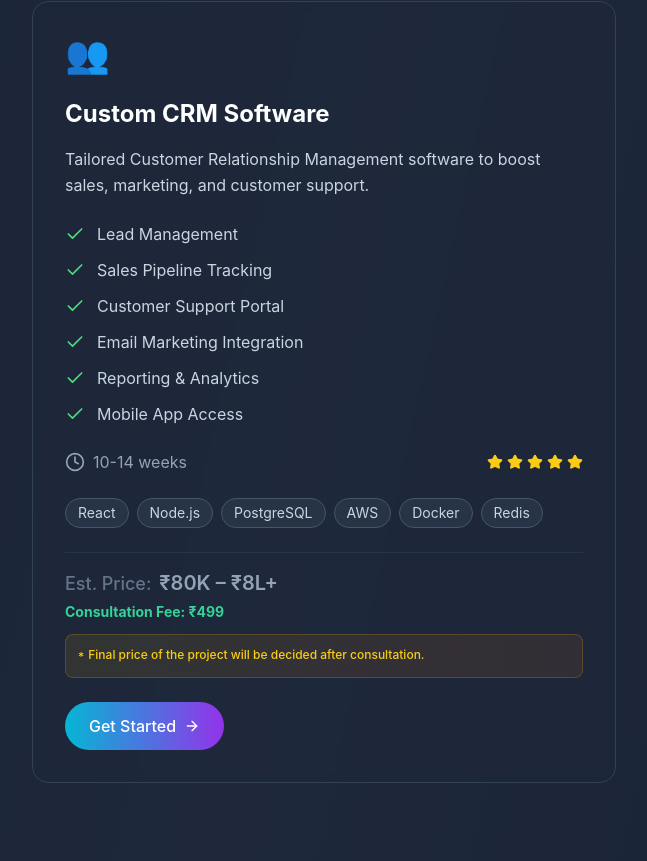
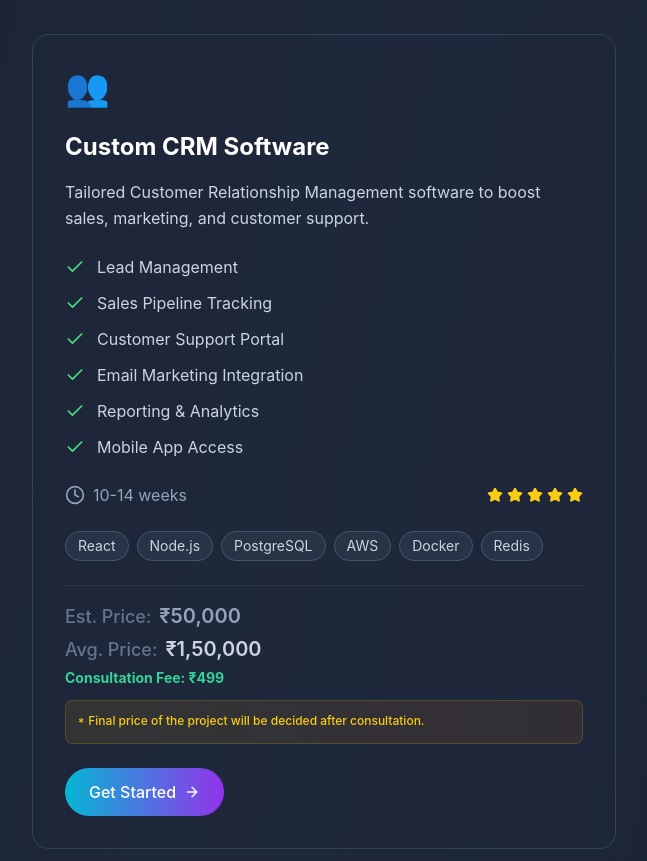
Before and after one commit to logisaar/logisaarsite, a React (Create React App) app: page /services in a window 1280 px wide. Shown: the part 3911-4772 px from the top of the page, without its empty margins (0-647 px from the left). Built offline with nearby package versions, Linux system fonts and the light colour scheme.

Commit message:
change in price

```diff
--- a/src/data/mockData.js
+++ b/src/data/mockData.js
@@ -516,7 +516,8 @@ export const services = [
       "Workflow Optimization"
     ],
     technologies: ["OpenAI API", "Python", "TensorFlow", "PyTorch", "UiPath", "Zapier"],
-    startingPrice: "₹1,50,000",
+    startingPrice: "₹80,000",
+    averagePrice: "₹1,20,000",
     deliveryTime: "6-12 weeks"
   },
   {
@@ -533,7 +534,8 @@ export const services = [
       "Custom AI Models"
     ],
     technologies: ["LangChain", "AutoGPT", "Vector Databases", "LlamaIndex", "Deep Learning"],
-    startingPrice: "₹3,00,000",
+    startingPrice: "₹1,50,000",
+    averagePrice: "₹2,50,000",
     deliveryTime: "8-16 weeks"
   },
   {
@@ -550,7 +552,8 @@ export const services = [
       "Mobile App Access"
     ],
     technologies: ["React", "Node.js", "PostgreSQL", "AWS", "Docker", "Redis"],
-    startingPrice: "₹80K – ₹8L+",
+    startingPrice: "₹50,000",
+    averagePrice: "₹1,50,000",
     deliveryTime: "10-14 weeks"
   }
 
--- a/src/pages/Services.jsx
+++ b/src/pages/Services.jsx
@@ -107,6 +107,12 @@ const Services = () => {
                     <span className="text-lg text-slate-500 font-medium">Est. Price:</span>
                     <span className="text-xl text-slate-400 font-semibold">{service.startingPrice}</span>
                   </div>
+                  {service.averagePrice && (
+                    <div className="flex items-baseline space-x-2 mb-1">
+                      <span className="text-lg text-slate-500 font-medium">Avg. Price:</span>
+                      <span className="text-xl text-slate-300 font-semibold">{service.averagePrice}</span>
+                    </div>
+                  )}
                   <div className="text-emerald-400 text-sm font-bold mb-3">Consultation Fee: ₹499</div>
 
                   <div className="bg-gradient-to-r from-yellow-500/10 to-orange-500/10 border border-yellow-500/20 rounded-lg p-3">
```
